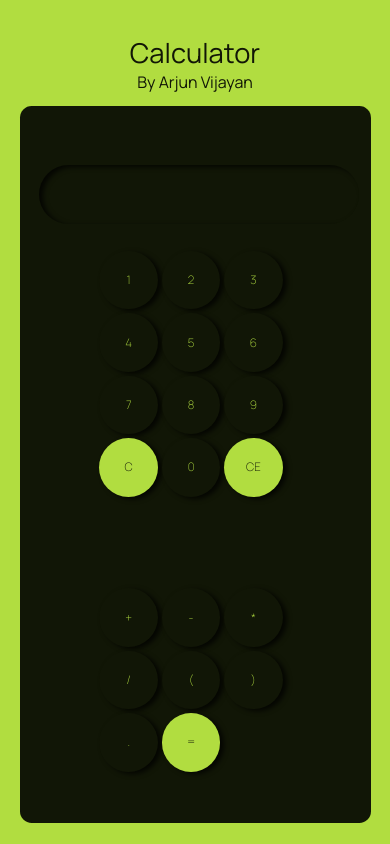
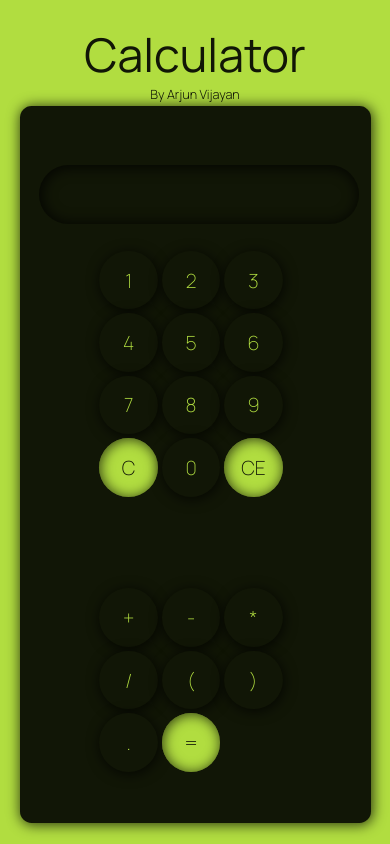
Before and after one commit to notarjunvijayan/calc, a React (Create React App) app: page / in a window 390 px wide. Built offline with nearby package versions, Linux system fonts and the light colour scheme.

Commit message:
better shadows and readability

```diff
--- a/src/App.css
+++ b/src/App.css
@@ -3,9 +3,9 @@
     width:45vw;
     height:5vh;
     background-color: #111606;
-    -webkit-box-shadow: inset 4px 2px 5px 0px rgba(0,0,0,0.75);
-    -moz-box-shadow: inset 4px 2px 5px 0px rgba(0,0,0,0.75);
-    box-shadow: inset 4px 2px 5px 0px rgba(0,0,0,0.75);
+    -webkit-box-shadow: inset 1px 1px 13px 2px rgba(0,0,0,0.75);
+    -moz-box-shadow: inset 1px 1px 13px 2px rgba(0,0,0,0.75);
+    box-shadow: inset 1px 1px 13px 2px rgba(0,0,0,0.75);
     border-radius: 10vw;
     color: #b1dd40;
     padding: 1vh 1vw;
@@ -20,7 +20,7 @@ button{
     color:#b1dd40;
     -webkit-box-shadow: 4px 2px 5px 0px rgba(0,0,0,0.75);
     -moz-box-shadow: 4px 2px 5px 0px rgba(0,0,0,0.75);
-    box-shadow: 4px 2px 5px 0px rgba(0,0,0,0.75);
+    box-shadow: 1px 2px 13px 0px rgba(0,0,0,0.75);
     border-radius: 50vw;
     background-color: #111606;
     width:5vw;
@@ -46,6 +46,9 @@ button{
     justify-content: center;
     border-radius: 3vw;
     width:60vw;
+    -webkit-box-shadow: 1px 1px 13px 1px rgba(0,0,0,0.75);
+    -moz-box-shadow: 1px 1px 13px 1px rgba(0,0,0,0.75);
+    box-shadow: 1px 1px 13px 1px rgba(0,0,0,0.75)
 }
 .buttons{
     height: 40vh;
@@ -58,10 +61,22 @@ button{
 .special{
     background-color: #b1dd40;
     color: #111606;
+    -webkit-box-shadow: inset 4px 2px 5px 0px rgba(0,0,0,0.75);
+    -moz-box-shadow: inset 4px 2px 5px 0px rgba(0,0,0,0.75);
+    box-shadow: inset 1px 1px 13px 0px rgba(0,0,0,0.75);
 }
 .chumma{
     width:60vw;
     height: 75vh;
+}
+a{
+    text-decoration: none;
+    color: #111606;
+
+}
+a:hover{
+    text-decoration: underline;
+    transition: 1s;
 }
 @media (max-width: 800px) {
     .textfield{
@@ -78,7 +93,7 @@ button{
     button{
         width:15vw;
         height: 15vw;
-        font-size: 3vw;
+        font-size: 5vw;
     }
     .canvas{
         width:90vw;
--- a/src/App.js
+++ b/src/App.js
@@ -7,7 +7,7 @@ function App() {
       <div className="heading">
         <div>
           <h1>Calculator</h1>
-          <p>By Arjun Vijayan</p>
+          <p>By <a href='https://www.notarjunvijayan.me' target='_blank'>Arjun Vijayan</a></p>
         </div>
       </div>
       <div className="container">
--- a/src/index.css
+++ b/src/index.css
@@ -9,13 +9,16 @@ body {
 }
 h1{
     font-weight: 400;
-    font-size: 10vh;
+    font-size: 13vh;
     margin: 0%;
 }
 p{
   padding: 0%;
   margin: 0%;
   text-align: center;
+  font-size: 2vh;
+  font-weight: 300;
+
 }
 .container{
     display: flex;
@@ -26,6 +29,9 @@ p{
 }
 @media (max-width:800px){
   h1{
-    font-size: 7vw;
+    font-size: 5.5vh;
+  }
+  p{
+    font-size: 1.5vh;
   }
 }
```
